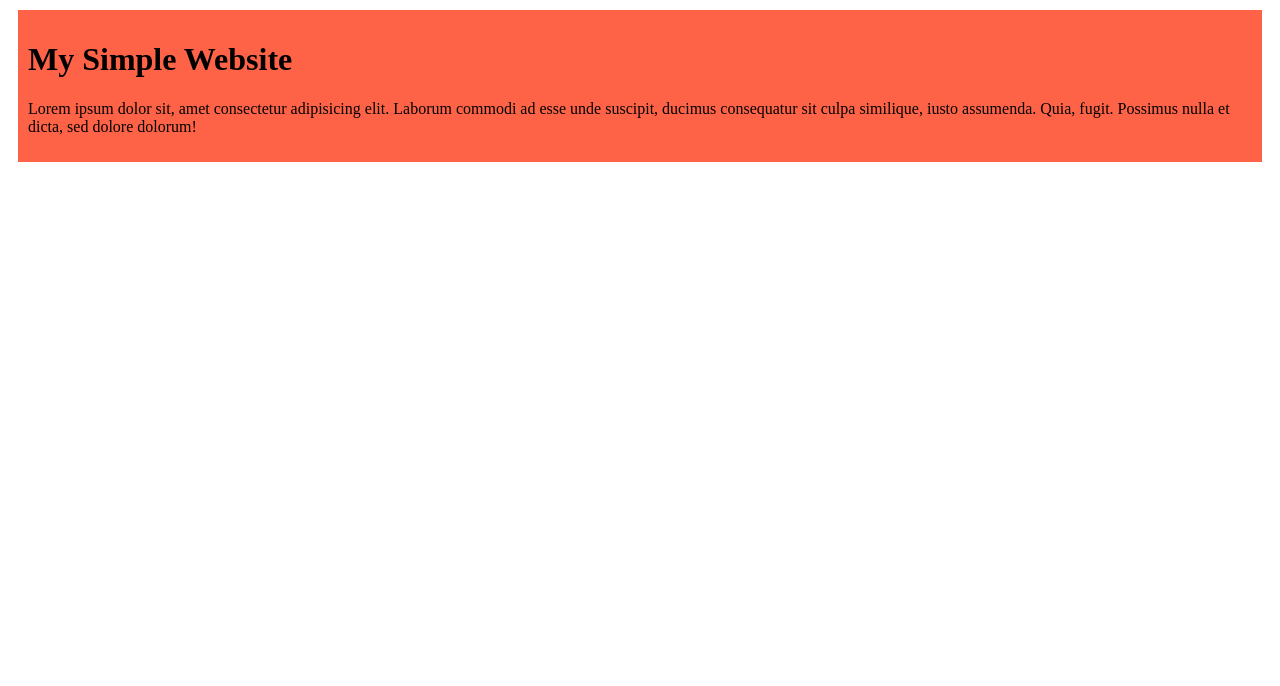
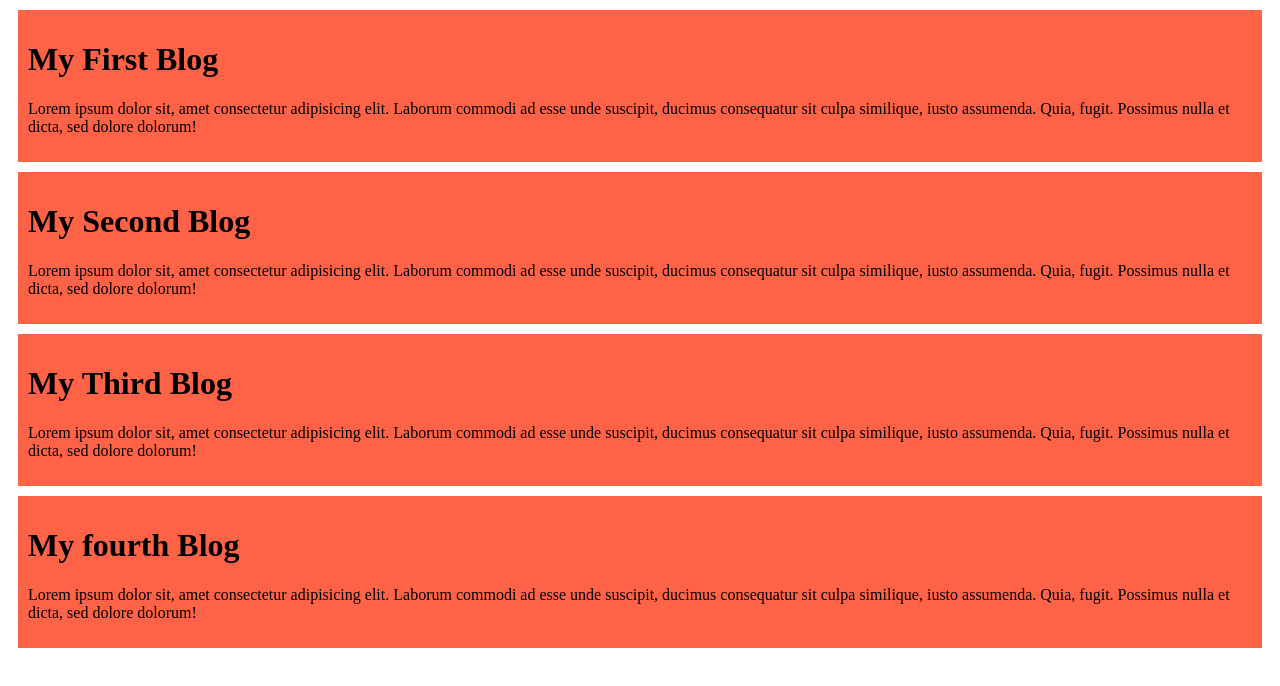
Before and after one commit to Rahad-Ullah/my-simple-website, a plain HTML site: page index.html in a window 1280 px wide. Drawn offline with Linux system fonts and the light colour scheme.

Commit message:
added multiple blog

```diff
--- a/index.html
+++ b/index.html
@@ -9,7 +9,19 @@
 </head>
 <body>
     <div class="">
-        <h1>My Simple Website</h1>
+        <h1>My First Blog</h1>
+        <p>Lorem ipsum dolor sit, amet consectetur adipisicing elit. Laborum commodi ad esse unde suscipit, ducimus consequatur sit culpa similique, iusto assumenda. Quia, fugit. Possimus nulla et dicta, sed dolore dolorum!</p>
+    </div>
+    <div class="">
+        <h1>My Second Blog</h1>
+        <p>Lorem ipsum dolor sit, amet consectetur adipisicing elit. Laborum commodi ad esse unde suscipit, ducimus consequatur sit culpa similique, iusto assumenda. Quia, fugit. Possimus nulla et dicta, sed dolore dolorum!</p>
+    </div>
+    <div class="">
+        <h1>My Third Blog</h1>
+        <p>Lorem ipsum dolor sit, amet consectetur adipisicing elit. Laborum commodi ad esse unde suscipit, ducimus consequatur sit culpa similique, iusto assumenda. Quia, fugit. Possimus nulla et dicta, sed dolore dolorum!</p>
+    </div>
+    <div class="">
+        <h1>My fourth Blog</h1>
         <p>Lorem ipsum dolor sit, amet consectetur adipisicing elit. Laborum commodi ad esse unde suscipit, ducimus consequatur sit culpa similique, iusto assumenda. Quia, fugit. Possimus nulla et dicta, sed dolore dolorum!</p>
     </div>
 </body>
```
